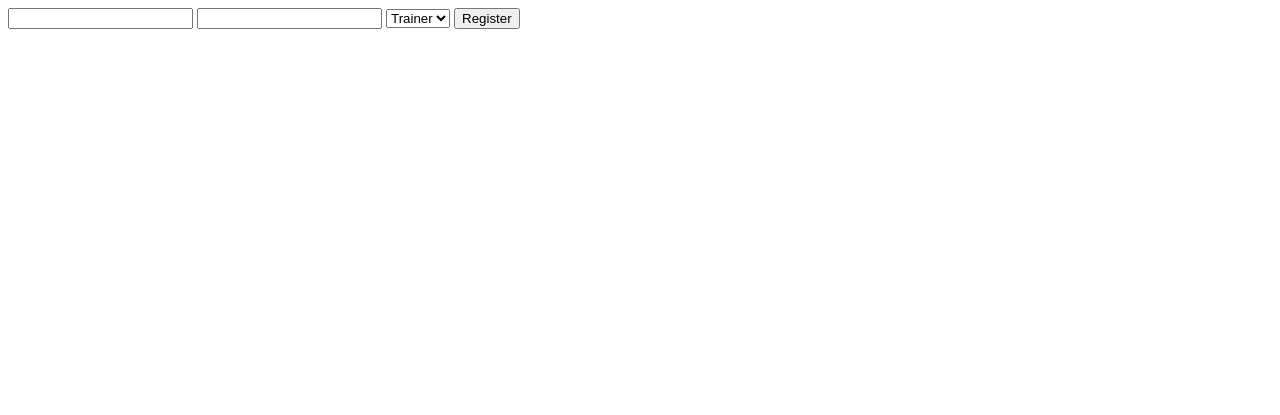
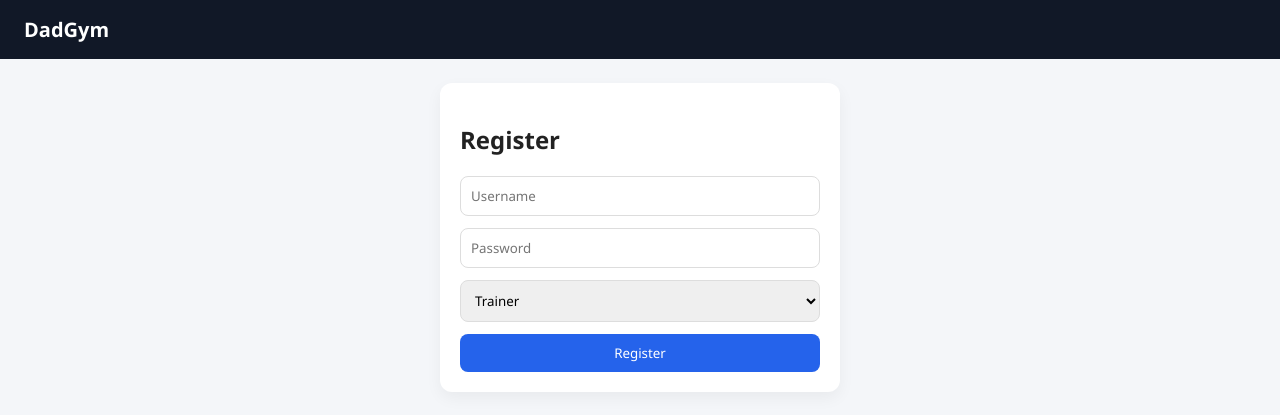
Before and after one commit to YUEEN5/gym_booking_system, a Flask app: page /register in a window 1280 px wide. Shown: the top 415 px of the page. Run offline with Flask 3, Linux system fonts and the light colour scheme.

Commit message:
Update register.html

```diff
--- a/templates/register.html
+++ b/templates/register.html
@@ -1,9 +1,32 @@
+<!DOCTYPE html>
+<html>
+<head>
+  <link rel="stylesheet" href="/static/style.css">
+</head>
+<body>
+
+<header>DadGym</header>
+
+<div class="container">
+  <div class="card" style="max-width:400px;margin:auto;">
+    <h2>Register</h2>
     <form method="POST">
-<input name="username">
-<input name="password">
+      <div class="form-row">
+        <input name="username" placeholder="Username" required>
+      </div>
+      <div class="form-row">
+        <input name="password" type="password" placeholder="Password" required>
+      </div>
+      <div class="form-row">
         <select name="role">
           <option value="trainer">Trainer</option>
           <option value="client">Client</option>
         </select>
-<button>Register</button>
+      </div>
+      <button style="width:100%">Register</button>
     </form>
+  </div>
+</div>
+
+</body>
+</html>
```
Lines whose indentation alone changed are shown as unchanged.
